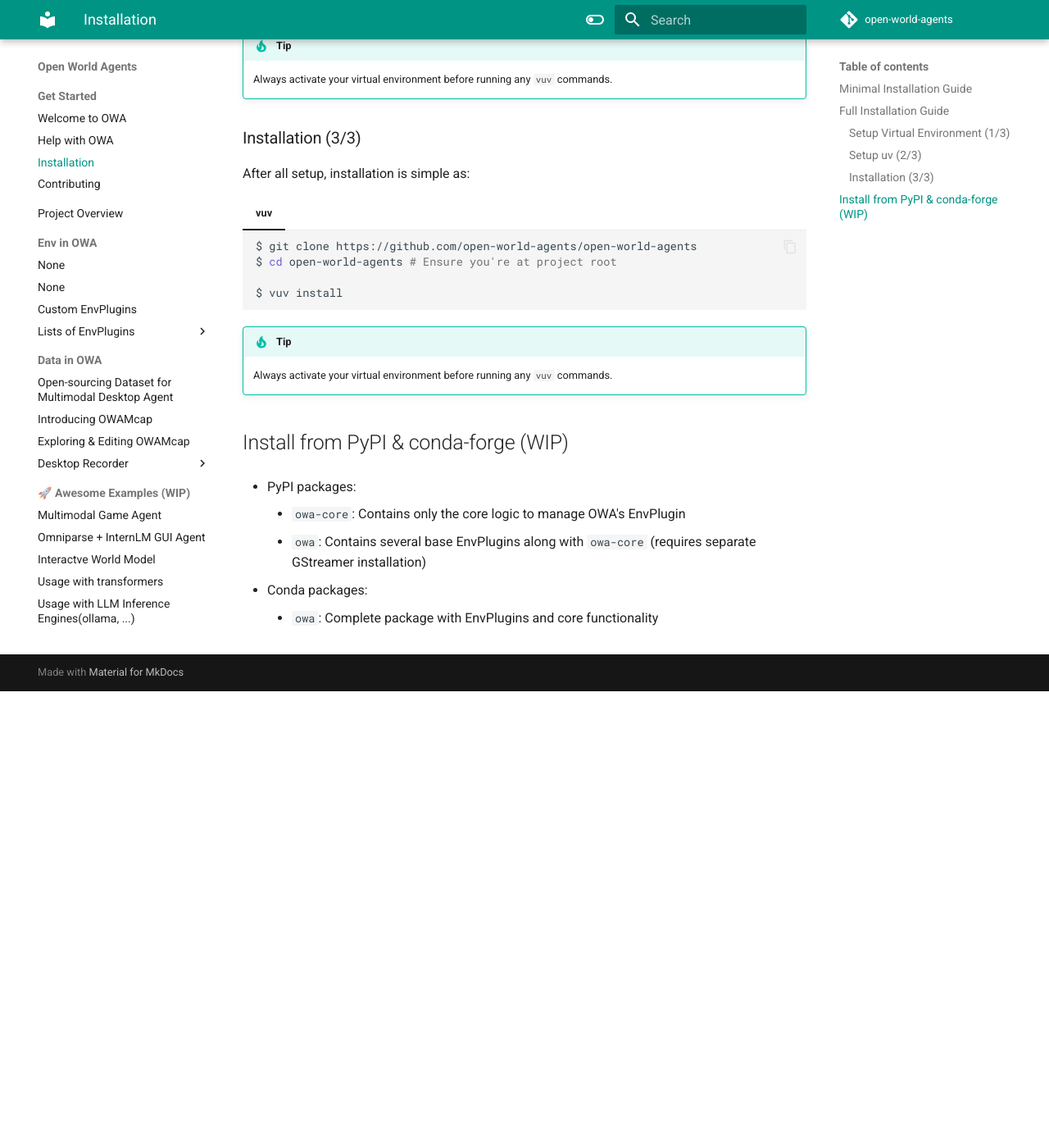
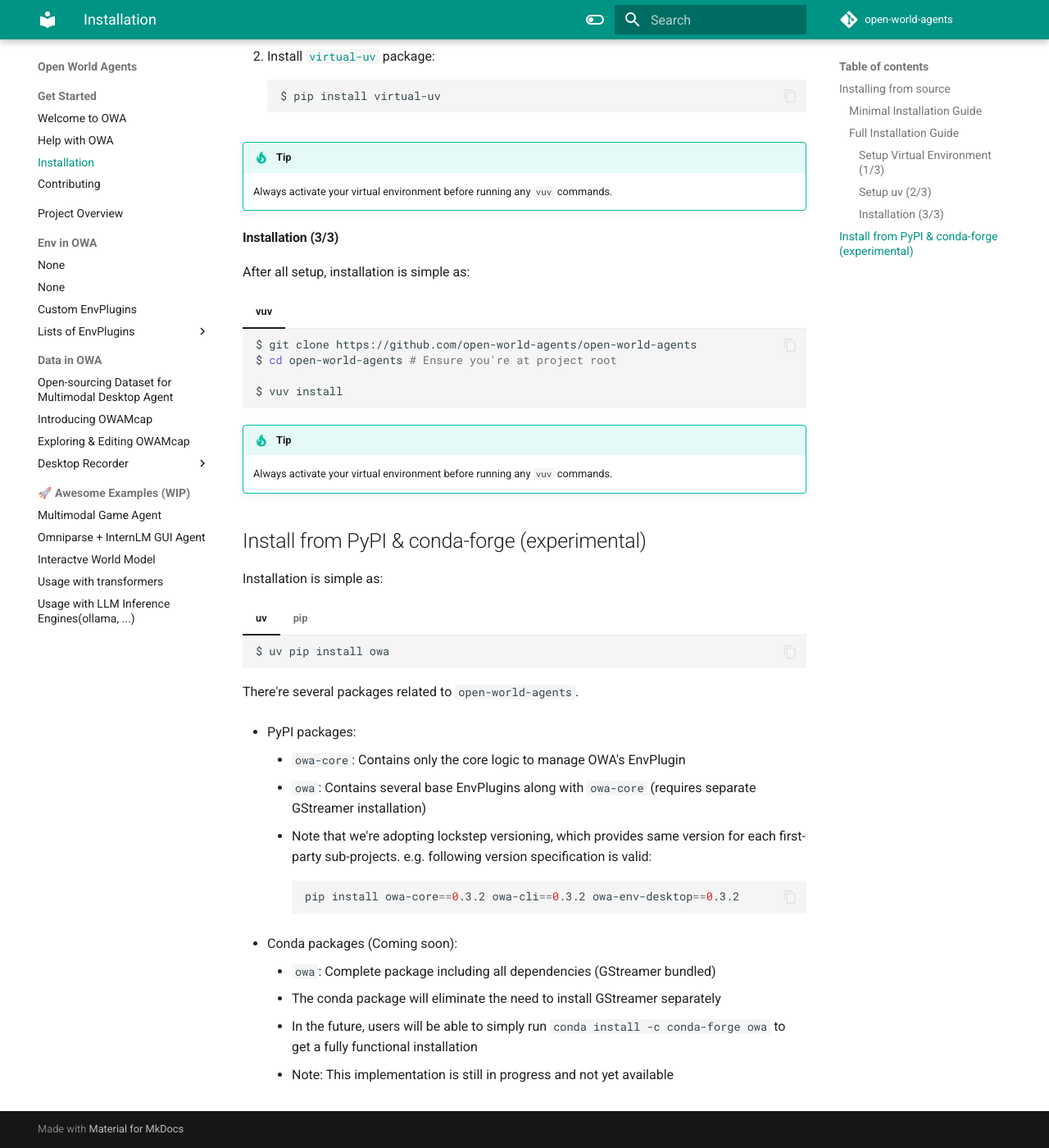
Before and after one commit to open-world-agents/open-world-agents, an MkDocs documentation site: the page built from docs/install.md, in a window 1280 px wide and 1400 px high, scrolled down 1662 px. Shown: the whole window at 82% size. Built offline with MkDocs 1.6.1 and Material for MkDocs 9.7.7, drawn with Linux system fonts in a browser that asks for light colours; comment, search, counter and statistics services are not loaded; before the commit the page ends 2505 px from its top, so only the background shows below that; some of the changed text lies outside the part shown.

Commit message:
docs: added pypi install guide

````diff
--- a/docs/install.md
+++ b/docs/install.md
@@ -1,6 +1,12 @@
 # Installation Guide
 
-## Minimal Installation Guide
+## Installing from source
+
+!!! info
+
+    Instead of installing from source, you may try `pip install owa`, following [Install from PyPI](#install-from-pypi-conda-forge-experimental) guide, but note that this section is experimental.
+
+### Minimal Installation Guide
 
 If you **do not require** efficient screen capture with `owa-env-gst`, installation is simple as:
 
@@ -44,11 +50,11 @@ If you **do not require** efficient screen capture with `owa-env-gst`, installat
 
 ---
 
-## Full Installation Guide
+### Full Installation Guide
 
 If you **do require** efficient screen capture with `owa-env-gst`, follow this guide.
 
-### Setup Virtual Environment (1/3)
+#### Setup Virtual Environment (1/3)
 
 Before installation, we recommend setting up a virtual environment.
 
@@ -73,7 +79,7 @@ Before installation, we recommend setting up a virtual environment.
 
     Note: GStreamer is only needed if you plan to capture screens.
 
-### Setup `uv` (2/3)
+#### Setup `uv` (2/3)
 
 We recommend setting up `uv` next:
 
@@ -88,7 +94,7 @@ We recommend setting up `uv` next:
 
     Always activate your virtual environment before running any `vuv` commands.
 
-### Installation (3/3)
+#### Installation (3/3)
 
 After all setup, installation is simple as:
 
@@ -105,11 +111,36 @@ After all setup, installation is simple as:
 
     Always activate your virtual environment before running any `vuv` commands.
 
-## Install from PyPI & conda-forge (WIP)
+## Install from PyPI & conda-forge (experimental)
+
+Installation is simple as:
+
+=== "uv"
+
+    ```sh
+    $ uv pip install owa
+    ```
+
+=== "pip"
+
+    ```sh
+    $ pip install owa
+    ```
+
+
+
+There're several packages related to `open-world-agents`.
 
 - PyPI packages:
     - `owa-core`: Contains only the core logic to manage OWA's EnvPlugin
     - `owa`: Contains several base EnvPlugins along with `owa-core` (requires separate GStreamer installation)
+    - Note that we're adopting lockstep versioning, which provides same version for each first-party sub-projects. e.g. following version specification is valid:
+    ```sh
+    pip install owa-core==0.3.2 owa-cli==0.3.2 owa-env-desktop==0.3.2
+    ```
 
-- Conda packages:
-    - `owa`: Complete package with EnvPlugins and core functionality
+- Conda packages (Coming soon):
+    - `owa`: Complete package including all dependencies (GStreamer bundled)
+    - The conda package will eliminate the need to install GStreamer separately
+    - In the future, users will be able to simply run `conda install -c conda-forge owa` to get a fully functional installation
+    - Note: This implementation is still in progress and not yet available
````
